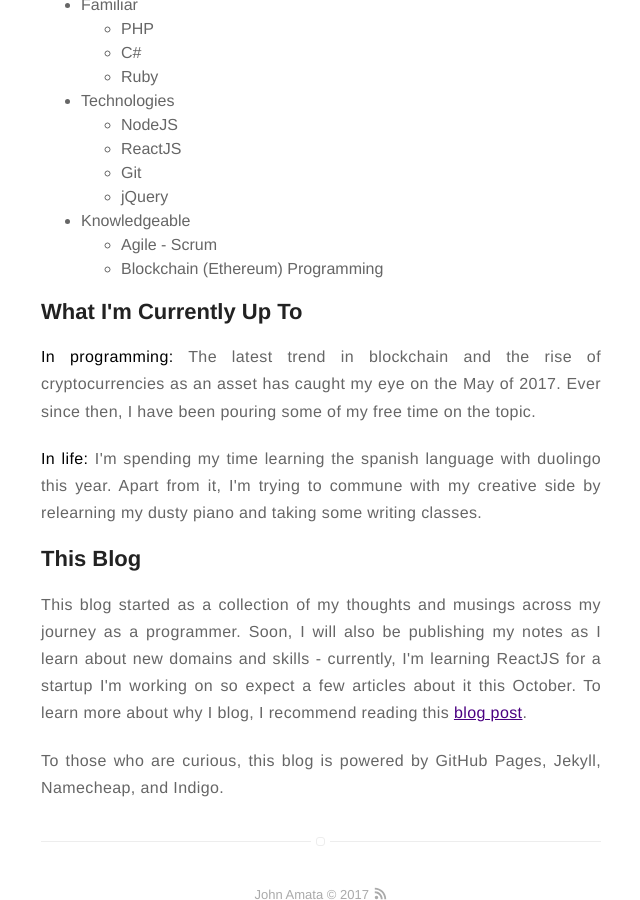
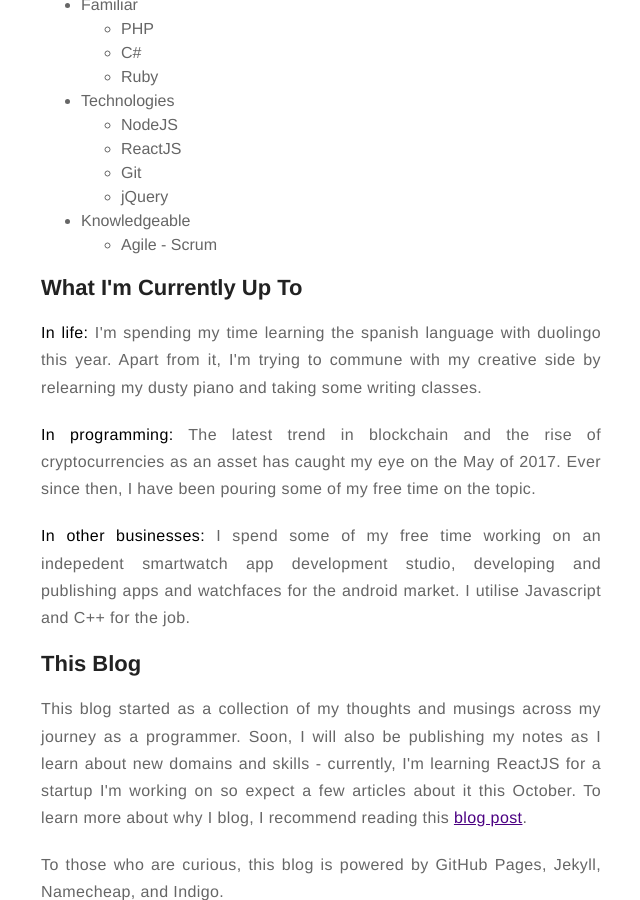
Before and after one commit to jpamata/jpamata.github.io, a Jekyll site: the page built from about.md, in a window 1280 px wide and 900 px high, scrolled down 1207 px. Shown: the whole window, without its empty margins (319-959 px from the left). Built offline with Jekyll 4.4.1, drawn with Linux system fonts in a browser that asks for light colours.

Commit message:
Update about.md

```diff
--- a/about.md
+++ b/about.md
@@ -43,14 +43,15 @@ layout: page
 	<li>Knowledgeable</li>
 	  <ul>
 		<li>Agile - Scrum</li>
-		<li>Blockchain (Ethereum) Programming</li>
 	  </ul>
 </ul>
 
 <h2>What I'm Currently Up To</h2>
-<p align="justify"><strong>In programming:</strong> The latest trend in blockchain and the rise of cryptocurrencies as an asset has caught my eye on the May of 2017. Ever since then, I have been pouring some of my free time on the topic. </p>
 <p align="justify"><strong>In life:</strong>
 I'm spending my time learning the spanish language with duolingo this year. Apart from it, I'm trying to commune with my creative side by relearning my dusty piano and taking some writing classes.</p>
+<p align="justify"><strong>In programming:</strong> The latest trend in blockchain and the rise of cryptocurrencies as an asset has caught my eye on the May of 2017. Ever since then, I have been pouring some of my free time on the topic. </p>
+<p align="justify"><strong>In other businesses:</strong>
+I spend some of my free time working on an indepedent smartwatch app development studio, developing and publishing apps and watchfaces for the android market. I utilise Javascript and C++ for the job.</p>
 
 <h2>This Blog</h2>
 <p align="justify">This blog started as a collection of my thoughts and musings across my journey as a programmer. Soon, I will also be publishing my notes as I learn about new domains and skills - currently, I'm learning ReactJS for a startup I'm working on so expect a few articles about it this October. To learn more about why I blog, I recommend reading this <a href="http://johnamata.com/i-blog-because/">blog post</a>. </p>
```
